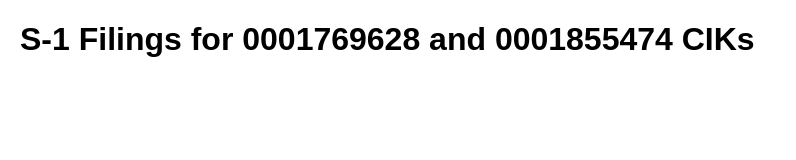
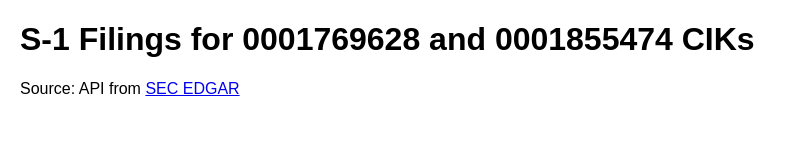
Before and after one commit to tonybaby16/01-SEC-S1-project, a plain HTML site: page index.html in a window 1280 px wide. Shown: the whole page, without its empty margins (0-796 px from the left). Drawn offline with Linux system fonts and the light colour scheme; no server answers.

Commit message:
Added source

```diff
--- a/index.html
+++ b/index.html
@@ -10,5 +10,8 @@
     <!-- Filings will be added here by JavaScript -->
   </ul>
   <script src="script.js"></script>
+  <div class="mt-4 text-center">
+    <p>Source: API from <a href="https://www.sec.gov/search-filings/edgar-application-programming-interfaces" target="_blank">SEC EDGAR</a></p>
+</div>
 </body>
 </html>
```
